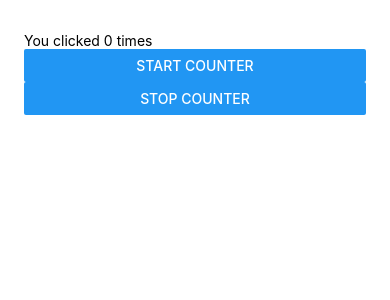
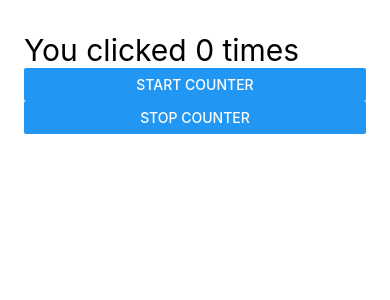
Before and after one commit to debarshid3/DummyStopwatch, a React Native app: screen / in a window 390 px wide. Shown: the top 300 px of the page. Built offline with nearby package versions, Linux system fonts and the light colour scheme.

Commit message:
Clear Interval Working

```diff
--- a/App.js
+++ b/App.js
@@ -10,22 +10,24 @@ import { useState } from 'react';
 
 const App = () => {
   const [count, setCount] = useState(0);
+  const [handler, setHandler] = useState(null);
 
   const startCounter = () => {
-    setInterval(() => {
+    let val = setInterval(() => {
       setCount(count => count + 1)
     }, 1000);
+    setHandler(val)
   };
 
   const stopCounter = () => {
-    clearInterval(setCount(0));
+    clearInterval(handler);
   };
 
   const TestCounter = () => {
     return (
       <>
         <View style={styles.sectionContainer}>
-          <Text id="counter">You clicked {count} times</Text>
+          <Text style={{ fontSize: 30 }}>You clicked {count} times</Text>
           <Button onPress={() => startCounter()}
             title="Start Counter" />
           <Button onPress={() => stopCounter()}
```
